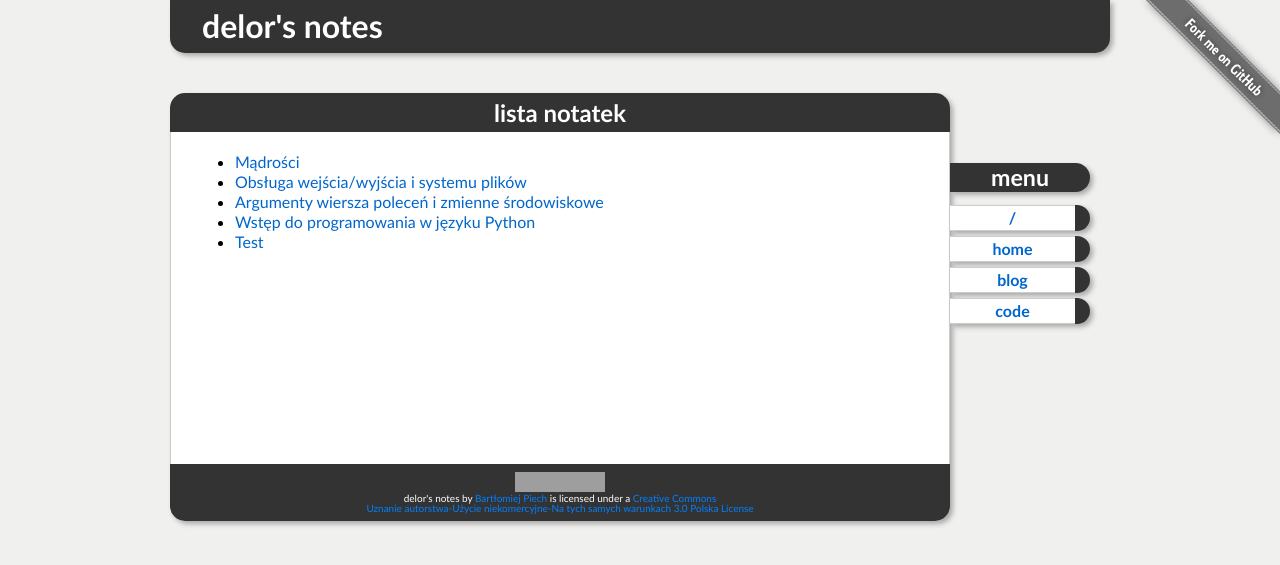
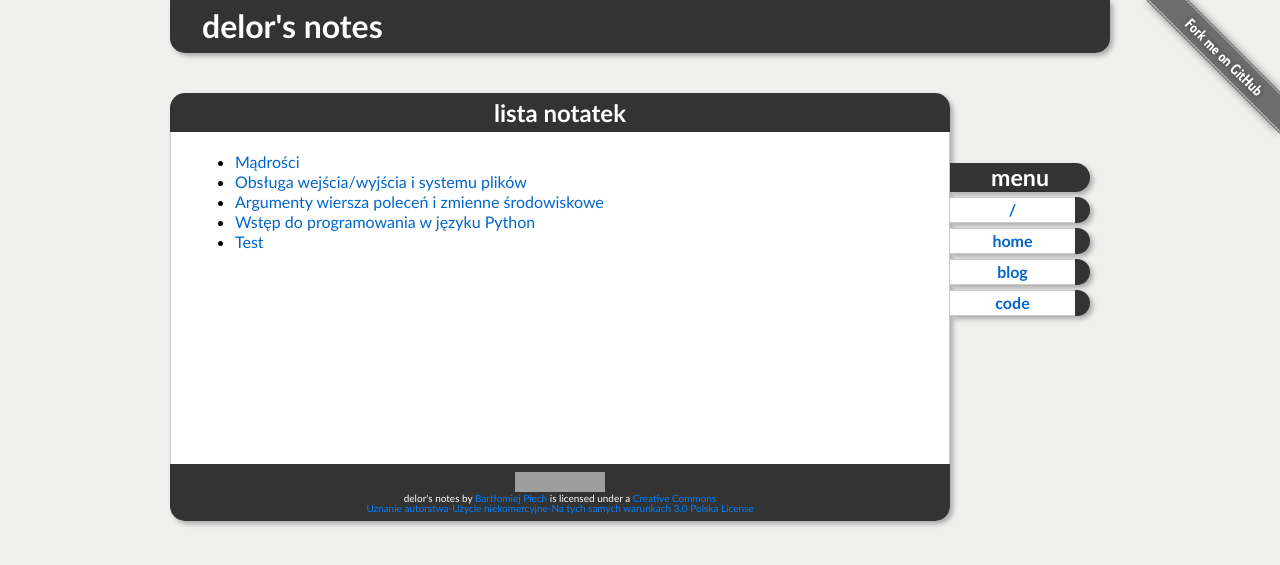
Before and after one commit to delor/delor.github.com, a Jekyll site: the page built from index.html, in a window 1280 px wide. Shown: the top 565 px of the page. Built offline with Jekyll 4.4.1, drawn with Linux system fonts in a browser that asks for light colours; Markdown is read by kramdown in place of the engine named in the settings; grey boxes are pictures that could not be loaded.

Commit message:
removed not needed padding

```diff
--- a/css/styles.css
+++ b/css/styles.css
@@ -134,7 +134,7 @@ pre {
 #menu ul {
     list-style-type: none;
     margin: 0;
-    padding: .5em 0;
+    padding: 0;
 }
 
 #menu li {
```
